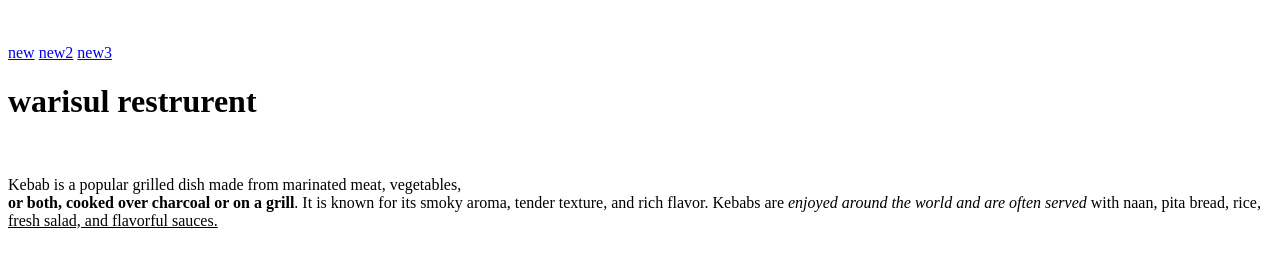
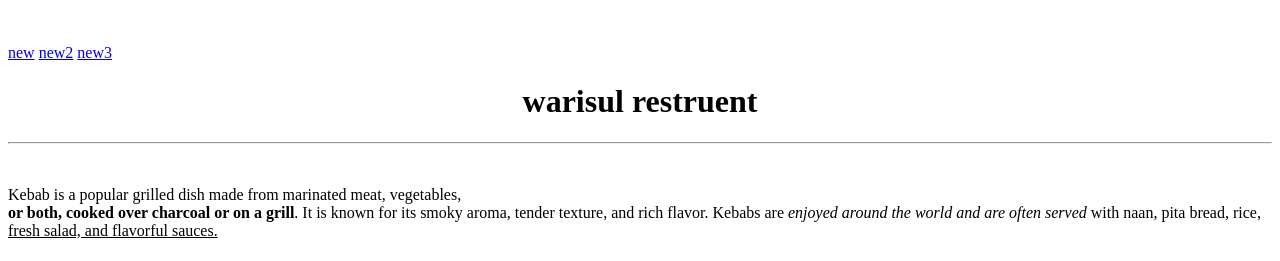
Before and after one commit to warisul909/from-inp-pra, a plain HTML site: page index.html in a window 1280 px wide. Shown: the top 261 px of the page. Drawn offline with Linux system fonts and the light colour scheme.

Commit message:
my new web site

```diff
--- a/index.html
+++ b/index.html
@@ -10,7 +10,7 @@
     <header>
         <a href="new.html">new</a> <a href="new2.html">new2</a> <a href="new3.html">new3</a>
     </header>
-    <h1>warisul restrurent</h1>
+    <h1 style="text-align: center;">warisul restruent</h1> <hr>
     <br>
     <p>Kebab is a popular grilled dish made from marinated meat, vegetables,<strong><br> or both, cooked over charcoal or on a grill</strong>. It is known for its smoky aroma, tender texture, and rich flavor. Kebabs are <em>enjoyed around the world and are often served </em>with naan, pita bread, rice, <u>fresh salad, and flavorful sauces.</p></u>
     <br> <img src="midea/1pi.jpg "width=300 alt="">
```
